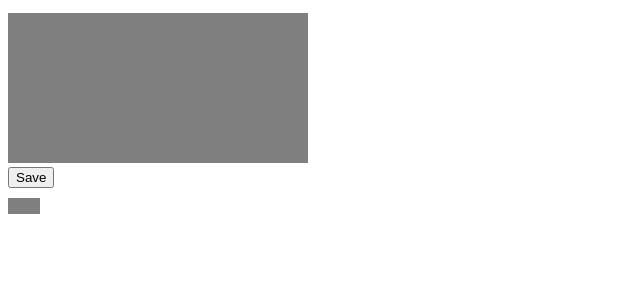
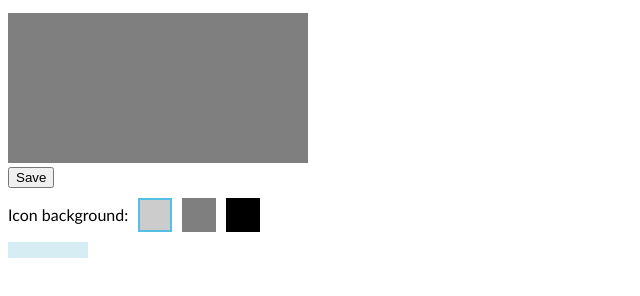
Before and after one commit to hweij/sprite-mapper, a website built with Vite: page index.html in a window 1280 px wide. Shown: the part 104-400 px from the top of the page, without its empty margins (0-640 px from the left). Built offline with nearby package versions, Linux system fonts and the light colour scheme.

Commit message:
feat: add options to change icon background, layout improvements

```diff
--- a/index.html
+++ b/index.html
@@ -15,14 +15,35 @@
     #iconView {
       margin-top: 10px;
       width: max-content;
-      background: #7f7f7f;
-      color: white;
       display: grid;
-      grid-template-columns: max-content max-content max-content;
+      grid-template-columns: repeat(9, max-content);
       align-items: center;
       column-gap: 8px;
       row-gap: 6px;
       padding: 8px;
+      background-color: #d7edf4
+    }
+
+    #colorSelect {
+      display: flex;
+      gap: 10px;
+      align-items: center;
+    }
+
+    #colorSelect>div {
+      width: 30px;
+      height: 30px;
+      border-width: 2px;
+      border-style: solid;
+      border-color: transparent;
+    }
+
+    #divMessage {
+      margin-bottom: 10px;
+    }
+
+    .selected {
+      border-color: #57bfe4 !important;
     }
   </style>
 </head>
@@ -41,6 +62,11 @@
     <button id="bSave">Save</button>
   </div>
 
+  <div style="display: flex; align-items: center; gap: 10px; margin-top: 10px;">
+    <div>Icon background:</div>
+    <div id="colorSelect"></div>
+  </div>
+
   <div id="iconView">
   </div>
 
--- a/src/main.ts
+++ b/src/main.ts
@@ -2,7 +2,6 @@ const iconView = document.getElementById("iconView")!;
 const mapCanvas = document.getElementById("mapCanvas") as HTMLCanvasElement;
 const divMessage = document.getElementById("divMessage")!;
 const bSave = document.getElementById("bSave")!;
-
 
 interface SpriteLayout {
   width: number;
@@ -82,6 +81,7 @@ async function processDataTransfer(items: DataTransferItem[]) {
     console.log(file.type);
     try {
       const img = await loadImage(file);
+      img.style.backgroundColor = colors[colorIndex];
       iconView.appendChild(img);
       const dim = document.createElement("div");
       dim.innerText = `${img.width} x ${img.height}`;
@@ -104,7 +104,7 @@ async function processDataTransfer(items: DataTransferItem[]) {
   // Sort icons, from largest to smallest
   icons.sort((a, b) => Math.max(b.width, b.height) - Math.max(a.width, a.height));
   const errorText = numErrors ? ` <span style="color: red;">Errors: ${numErrors}.</span>` : '';
-  divMessage.innerHTML = `Added ${icons.length} icons.${errorText}`;
+  divMessage.innerHTML = `${icons.length} icons in sprite sheet.${errorText}`;
 
   // packLinear(1, 1);
   packTree(1, 1, 256, 256);
@@ -299,3 +299,35 @@ function drawCanvas(w: number, h: number) {
     ctx.drawImage(sprite.image, sprite.x, sprite.y);
   }
 }
+
+
+const colors = ["#cccccc", "#7f7f7f", "#000000"];
+const colorSelect = document.getElementById("colorSelect")!;
+var colorIndex = -1;
+function populateColorSelect() {
+  colors.forEach((c, i) => {
+    const div = document.createElement("div");
+    div.style.backgroundColor = c;
+    colorSelect.appendChild(div);
+    div.onclick = () => setColorIndex(i);
+  });
+}
+function setColorIndex(i: number) {
+  if (i !== colorIndex) {
+    if (colorIndex >= 0) {
+      const c = colorSelect.children[colorIndex] as HTMLDivElement;
+      c.className = "";
+    }
+    colorIndex = i;
+    if (colorIndex >= 0) {
+      const c = colorSelect.children[colorIndex] as HTMLDivElement;
+      c.className = "selected";
+    }
+  }
+  // Update icons in list
+  for (const icon of iconView.querySelectorAll<HTMLImageElement>("img")) {
+    icon.style.backgroundColor = colors[colorIndex]
+  }
+}
+populateColorSelect();
+setColorIndex(0);
```
